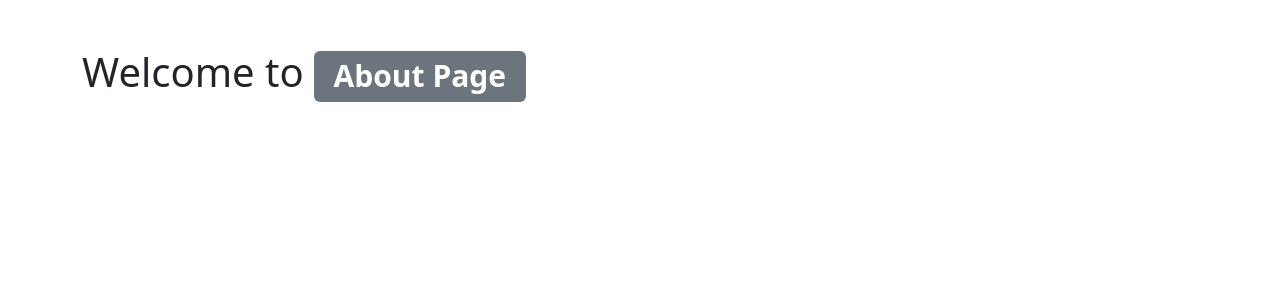
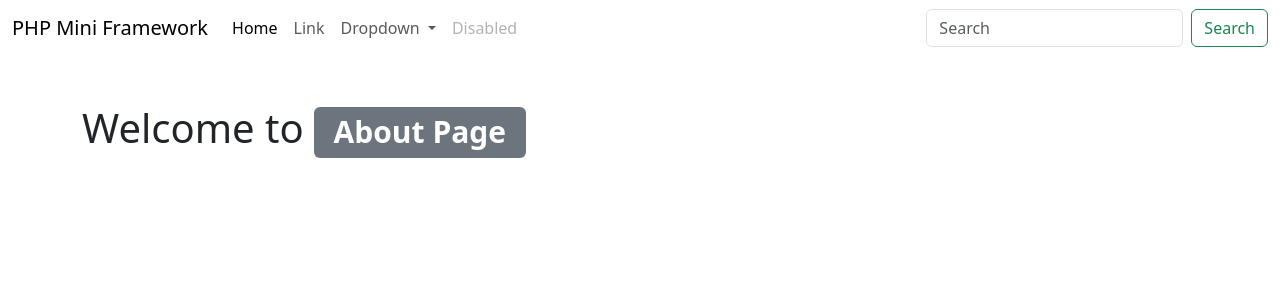
Before and after one commit to SemkiPivo/gallegram, a PHP site: page /views/pages/about.view.php in a window 1280 px wide. Shown: the top 300 px of the page. Run offline with PHP 8.4, Linux system fonts and the light colour scheme.

Commit message:
intermediate commit

```diff
--- a/views/components/header.php
+++ b/views/components/header.php
@@ -7,3 +7,40 @@
 </head>
 <body>
 <script src="https://cdn.jsdelivr.net/npm/bootstrap@5.3.3/dist/js/bootstrap.bundle.min.js" integrity="sha384-YvpcrYf0tY3lHB60NNkmXc5s9fDVZLESaAA55NDzOxhy9GkcIdslK1eN7N6jIeHz" crossorigin="anonymous"></script>
+
+<nav class="navbar navbar-expand-lg" style="background-color: white">
+    <div class="container-fluid">
+        <a class="navbar-brand" href="/home">PHP Mini Framework</a>
+        <button class="navbar-toggler" type="button" data-bs-toggle="collapse" data-bs-target="#navbarSupportedContent" aria-controls="navbarSupportedContent" aria-expanded="false" aria-label="Toggle navigation">
+            <span class="navbar-toggler-icon"></span>
+        </button>
+        <div class="collapse navbar-collapse" id="navbarSupportedContent">
+            <ul class="navbar-nav me-auto mb-2 mb-lg-0">
+                <li class="nav-item">
+                    <a class="nav-link active" aria-current="page" href="#">Home</a>
+                </li>
+                <li class="nav-item">
+                    <a class="nav-link" href="#">Link</a>
+                </li>
+                <li class="nav-item dropdown">
+                    <a class="nav-link dropdown-toggle" href="#" role="button" data-bs-toggle="dropdown" aria-expanded="false">
+                        Dropdown
+                    </a>
+                    <ul class="dropdown-menu">
+                        <li><a class="dropdown-item" href="#">Action</a></li>
+                        <li><a class="dropdown-item" href="#">Another action</a></li>
+                        <li><hr class="dropdown-divider"></li>
+                        <li><a class="dropdown-item" href="#">Something else here</a></li>
+                    </ul>
+                </li>
+                <li class="nav-item">
+                    <a class="nav-link disabled">Disabled</a>
+                </li>
+            </ul>
+            <form class="d-flex" role="search">
+                <input class="form-control me-2" type="search" placeholder="Search" aria-label="Search">
+                <button class="btn btn-outline-success" type="submit">Search</button>
+            </form>
+        </div>
+    </div>
+</nav>
```
